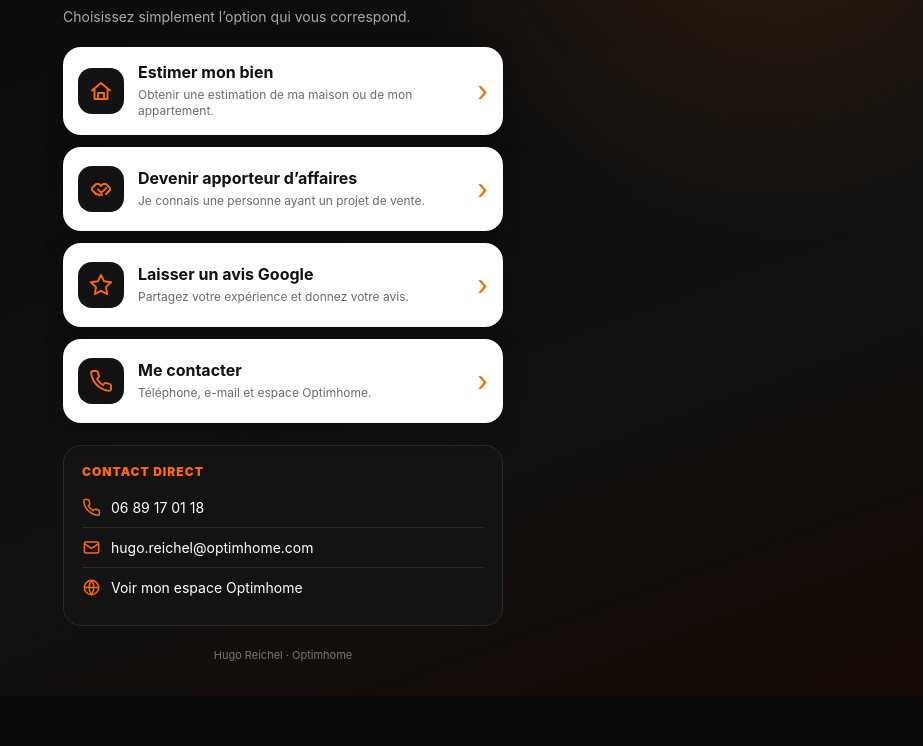
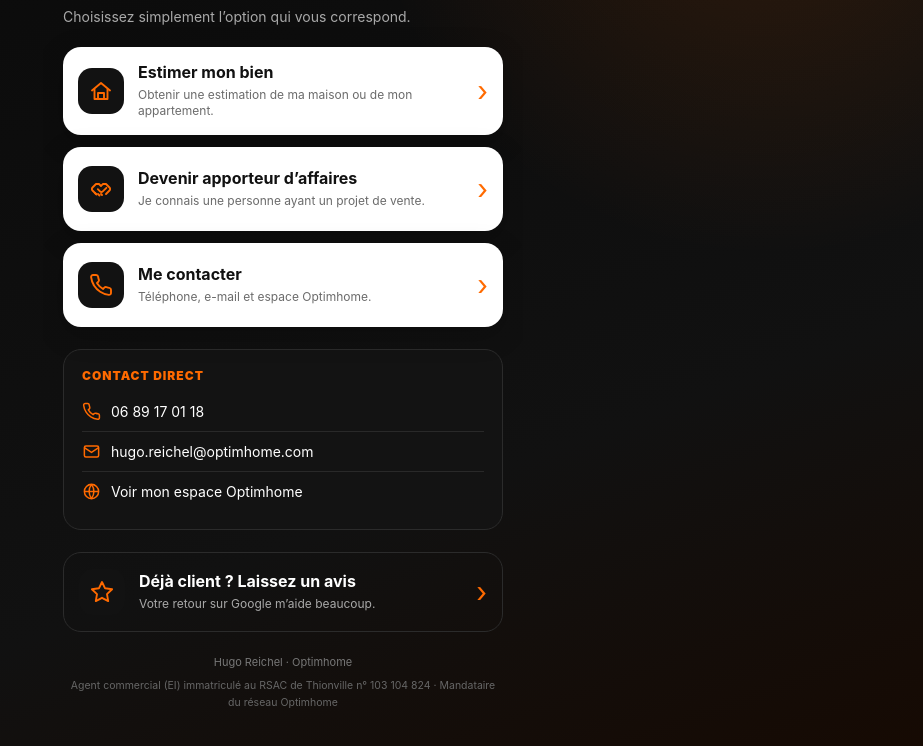
Before and after one commit to hugoreichel57/hugo-reichel-immobilier, a plain HTML site: page index.html in a window 1280 px wide. Shown: the part 224-970 px from the top of the page, without its empty margins (357-1280 px from the left). Before the commit the page ends 920 px from the top, so only its background shows below. Drawn offline with Linux system fonts and the light colour scheme.

Commit message:
Ajout photo, avis en bas (Déjà client ?) et mentions légales
Co-Authored-By: Claude Opus 5.5 <noreply@anthropic.com>
Claude-Session: https://claude.ai/code/session_01TEcyYbY2bSpJ7j3BWsZ1Sx

```diff
--- a/index.html
+++ b/index.html
@@ -38,7 +38,12 @@ h1{font-size:25px;line-height:1.15;margin:0 0 9px;letter-spacing:-.35px}
 .contact a{display:flex;align-items:center;gap:10px;color:#fff;text-decoration:none;padding:10px 0;border-bottom:1px solid #292929;font-size:14px;overflow-wrap:anywhere}
 .contact a:last-child{border-bottom:0}
 .contact svg{width:19px;height:19px;stroke:var(--orange);fill:none;stroke-width:1.9;flex:0 0 19px}
-.footer{text-align:center;color:#777;font-size:11px;margin-top:22px}
+.footer{text-align:center;color:#777;font-size:11px;margin-top:22px;line-height:1.6}
+.footer .legal{display:block;margin-top:6px;color:#666;font-size:10.5px}
+.head-row{display:flex;align-items:center;gap:16px}
+.photo{width:78px;height:78px;flex:0 0 78px;border-radius:50%;object-fit:cover;border:3px solid var(--orange);box-shadow:0 6px 20px rgba(255,106,0,.25);background:#1d1d1d}
+.card.review{background:transparent;color:#fff;border:1px solid var(--line);box-shadow:none;min-height:70px}
+.card.review .copy small{color:var(--muted)}
 @media (min-width:700px){main{padding-top:48px}}
 </style>
 </head>
@@ -46,10 +51,13 @@ h1{font-size:25px;line-height:1.15;margin:0 0 9px;letter-spacing:-.35px}
 <div class="shell">
 <main>
 <div class="accent"></div>
-<header>
-  <div class="name">HUGO <span>REICHEL</span></div>
-  <div class="role">Conseiller immobilier indépendant</div>
-  <div class="brand"><span class="op">optim</span>home</div>
+<header class="head-row">
+  <img class="photo" src="photo.jpg" alt="Hugo Reichel, conseiller immobilier" onerror="this.remove()">
+  <div>
+    <div class="name">HUGO <span>REICHEL</span></div>
+    <div class="role">Conseiller immobilier indépendant</div>
+    <div class="brand"><span class="op">optim</span>home</div>
+  </div>
 </header>
 
 <div class="rule"></div>
@@ -69,12 +77,6 @@ h1{font-size:25px;line-height:1.15;margin:0 0 9px;letter-spacing:-.35px}
   <div class="chev">›</div>
 </a>
 
-<a class="card" href="https://g.page/r/Celxncfysop1ECE/review" target="_blank" rel="noopener noreferrer">
-  <div class="icon"><svg viewBox="0 0 24 24"><path d="m12 2 3.1 6.3 7 .9-5.1 4.9 1.2 7-6.2-3.3-6.2 3.3 1.2-7L1.9 9.2l7-.9z"/></svg></div>
-  <div class="copy"><strong>Laisser un avis Google</strong><small>Partagez votre expérience et donnez votre avis.</small></div>
-  <div class="chev">›</div>
-</a>
-
 <a class="card" href="#contact">
   <div class="icon"><svg viewBox="0 0 24 24"><path d="M22 16.9v3a2 2 0 0 1-2.2 2 19.8 19.8 0 0 1-8.6-3.1 19.5 19.5 0 0 1-6-6A19.8 19.8 0 0 1 2.1 4.2 2 2 0 0 1 4.1 2h3a2 2 0 0 1 2 1.7c.1 1 .4 2 .7 2.9a2 2 0 0 1-.5 2.1L8 10a16 16 0 0 0 6 6l1.3-1.3a2 2 0 0 1 2.1-.5c.9.3 1.9.6 2.9.7a2 2 0 0 1 1.7 2z"/></svg></div>
   <div class="copy"><strong>Me contacter</strong><small>Téléphone, e-mail et espace Optimhome.</small></div>
@@ -89,7 +91,17 @@ h1{font-size:25px;line-height:1.15;margin:0 0 9px;letter-spacing:-.35px}
   <a href="https://hugo-reichel.optimhome.com/fr"><svg viewBox="0 0 24 24"><circle cx="12" cy="12" r="9"/><path d="M3 12h18M12 3a15 15 0 0 1 0 18M12 3a15 15 0 0 0 0 18"/></svg>Voir mon espace Optimhome</a>
 </section>
 
-<div class="footer">Hugo Reichel · Optimhome</div>
+<section class="actions" style="margin-top:22px">
+<a class="card review" href="https://g.page/r/Celxncfysop1ECE/review" target="_blank" rel="noopener noreferrer">
+  <div class="icon"><svg viewBox="0 0 24 24"><path d="m12 2 3.1 6.3 7 .9-5.1 4.9 1.2 7-6.2-3.3-6.2 3.3 1.2-7L1.9 9.2l7-.9z"/></svg></div>
+  <div class="copy"><strong>Déjà client&nbsp;? Laissez un avis</strong><small>Votre retour sur Google m’aide beaucoup.</small></div>
+  <div class="chev">›</div>
+</a>
+</section>
+
+<div class="footer">Hugo Reichel · Optimhome
+  <span class="legal">Agent commercial (EI) immatriculé au RSAC de Thionville n°&nbsp;103&nbsp;104&nbsp;824 · Mandataire du réseau Optimhome</span>
+</div>
 </main>
 </div>
 </body>
```
